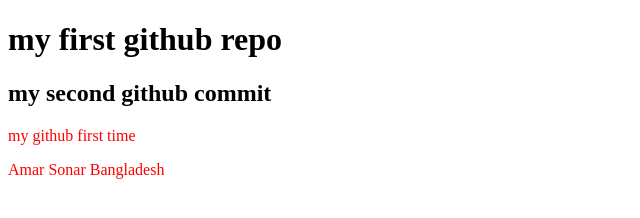
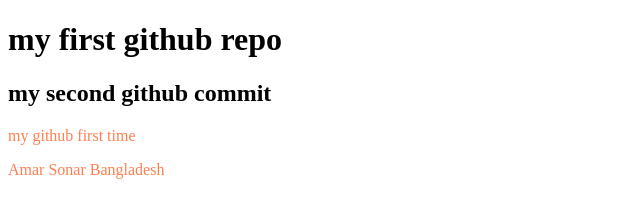
Before and after one commit to Mazidul10/my-second-repo, a plain HTML site: page index.html in a window 1280 px wide. Shown: the whole page, without its empty margins (0-640 px from the left). Drawn offline with Linux system fonts and the light colour scheme.

Commit message:
color chenge

```diff
--- a/style.css
+++ b/style.css
@@ -1,3 +1,3 @@
 p{
-    color: red;
+    color: coral;
 }
```
